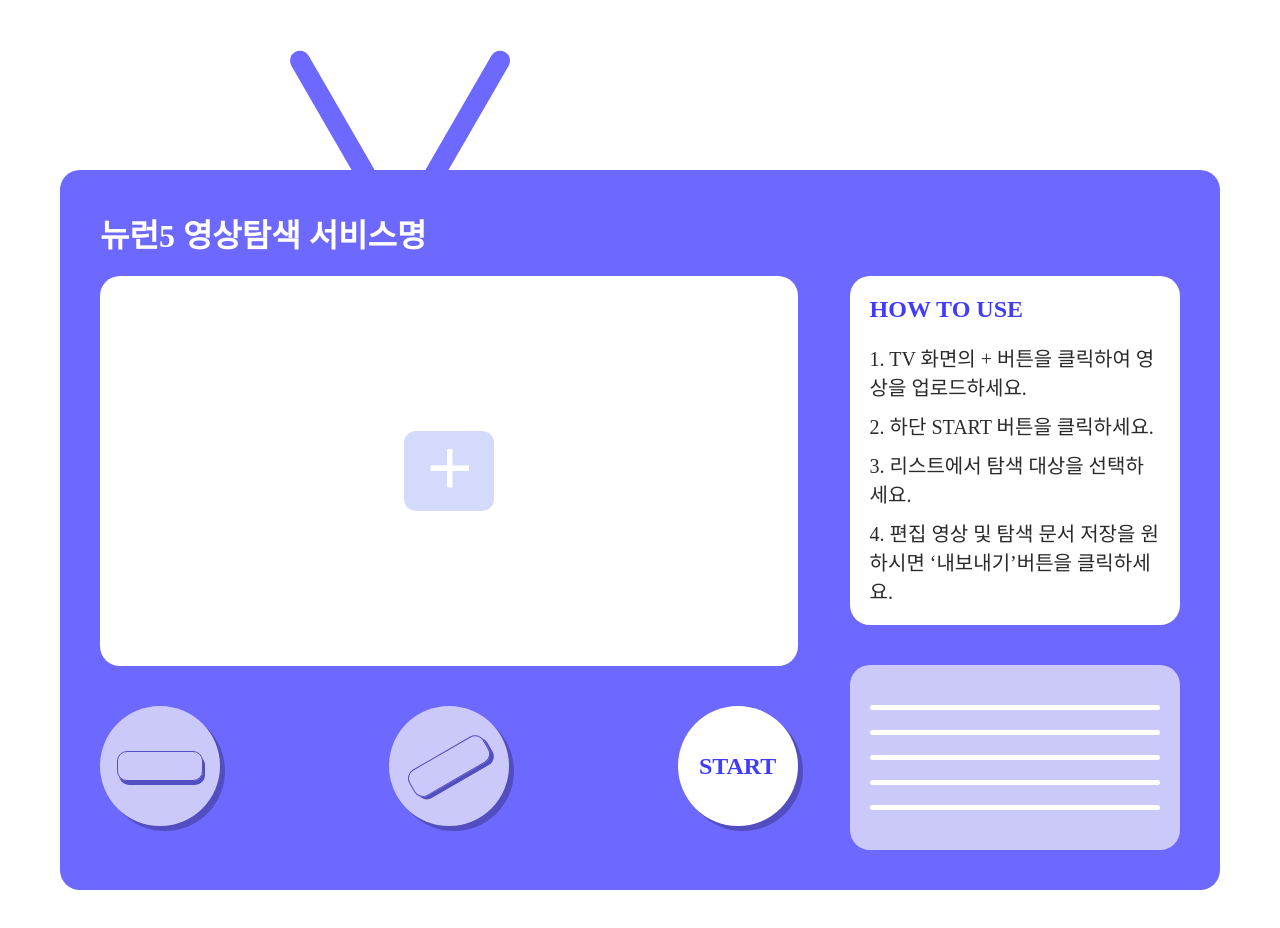
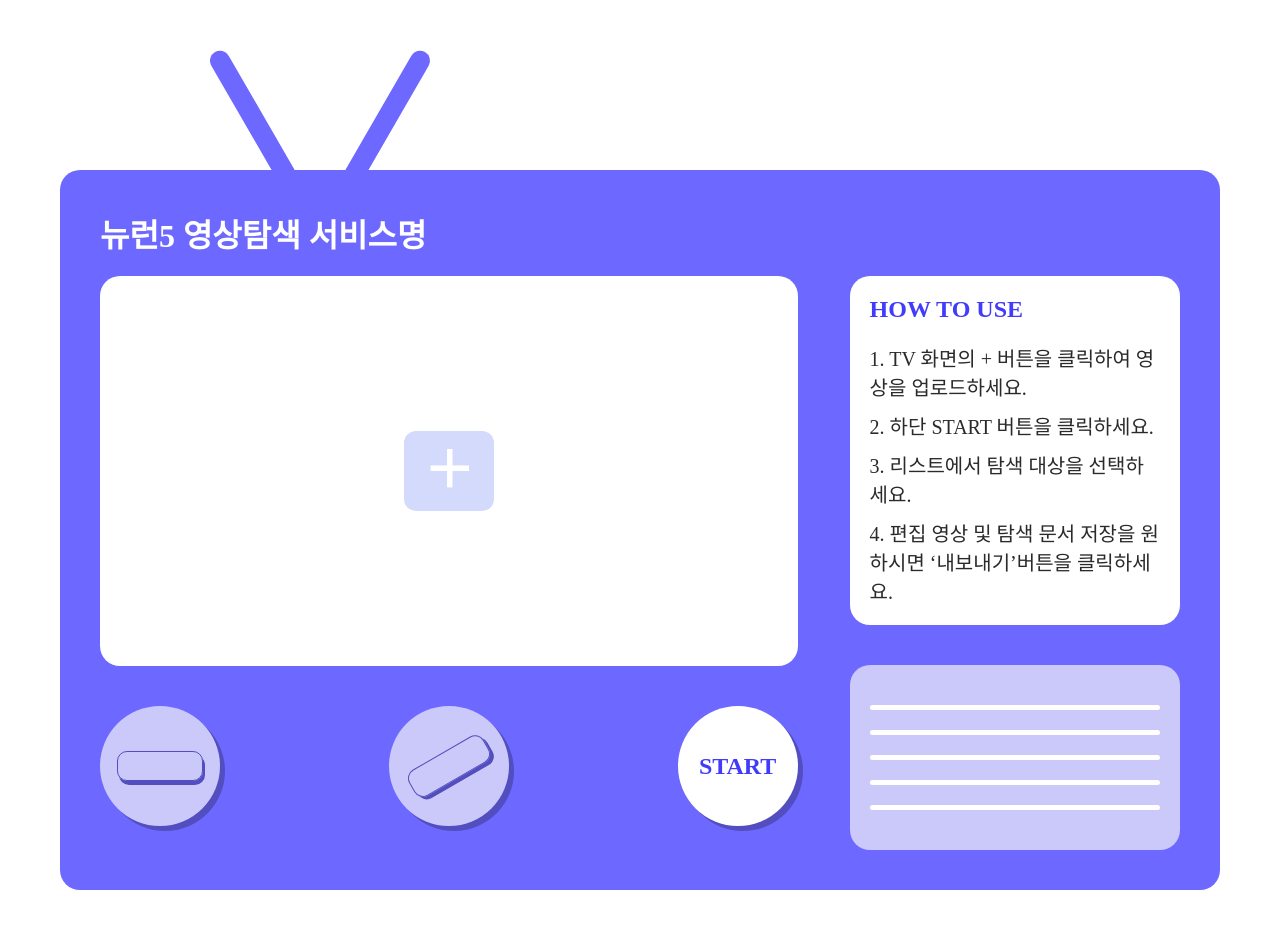
Before and after one commit to NewRun5/MiniProj_frontend, a plain HTML site: page index.html in a window 1280 px wide. Before the commit the page ends 890 px from the top, so only its background shows below. Drawn offline with nearby package versions, Linux system fonts and the light colour scheme; a web font is replaced by a local one.

Commit message:
Modify css - padding-bottom for contens and position of antennas

```diff
--- a/assets/css/styles.css
+++ b/assets/css/styles.css
@@ -1,10 +1,10 @@
 /* 영상 탐색 페이지 */
 .wrapper {display: flex; align-items: center; flex-direction: column;}
-.contents {width: 100%; max-width: 1200px; min-height: 100vh; display: flex; align-items: center; flex-direction: column; padding-top: 40px;}
+.contents {width: 100%; max-width: 1200px; min-height: 100vh; display: flex; align-items: center; flex-direction: column; padding-top: 40px; padding-bottom: 40px;}
 .service_tit {padding-bottom: 20px; font-size: 32px; font-weight: 700; color: #fff;}
 
 /* tv 영역 */
-.antenna {width: 100%; max-width: 800px; min-width:300px; display: flex; justify-content: center; margin-left: calc(-100vw + 800px);}
+.antenna {width: 100%; max-width: 800px; min-width:300px; display: flex; justify-content: center; margin-left: -50vw;}
 .antenna li {width: 20px; height: 180px; margin-right: 80px; margin-bottom: -50px; background-color: var(--main-color); border-radius:20px; transform: rotate(-30deg);}
 .antenna li:last-child {transform: rotate(30deg); margin-right: 0; margin-left: 20px;}
 .tv_cont { width: 100%; max-width: 1160px; min-width:300px; padding: 40px; background-color: var(--main-color); border-radius:20px;}
```
